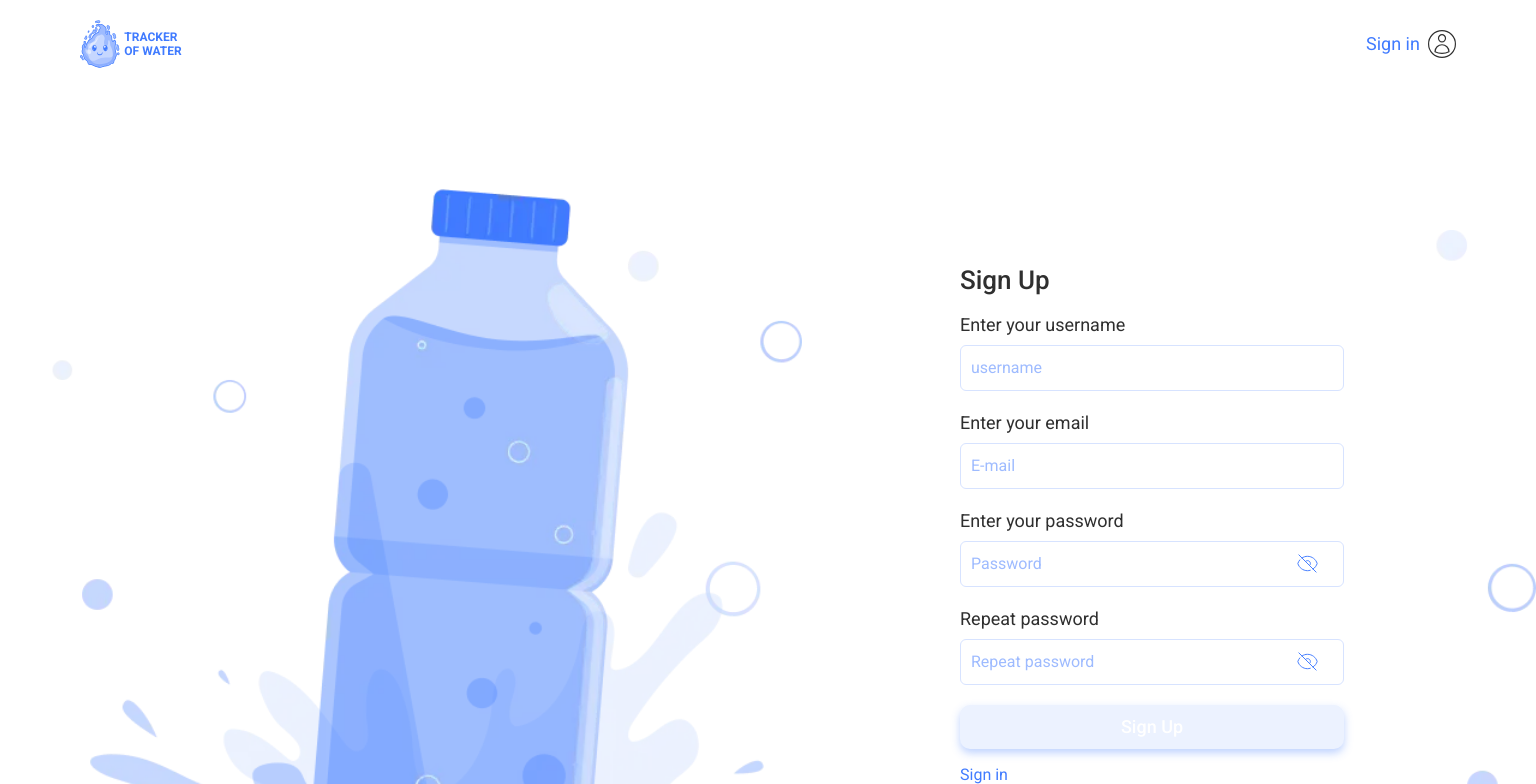
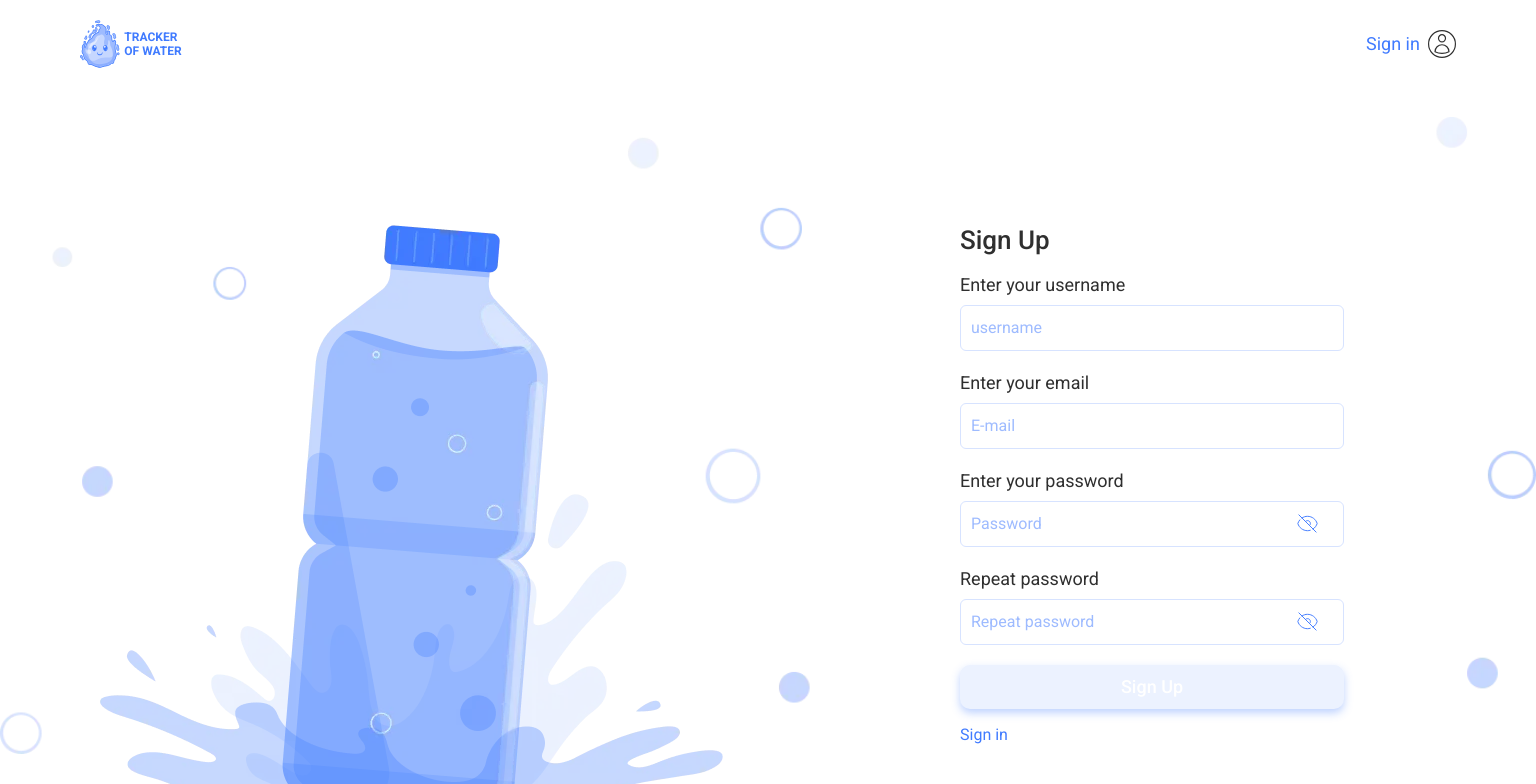
Before and after one commit to Valentan390/Water-Tracker, a React (Vite) app: page /water-tracker/signup in a window 1536 px wide. Shown: the top 784 px of the page. Built offline with nearby package versions, Linux system fonts and the light colour scheme.

Commit message:
Update AuthSignupForm

```diff
--- a/src/components/AuthSignupForm/AuthSignupForm.jsx
+++ b/src/components/AuthSignupForm/AuthSignupForm.jsx
@@ -171,6 +171,7 @@ const AuthSignupForm = () => {
       <Link to={"/signin"} className={s.signupPageLink}>
         Sign in
       </Link>
+      <div className={s.signupPageBottle}></div>
     </div>
   );
 };
--- a/src/components/AuthSignupForm/AuthSignupForm.module.css
+++ b/src/components/AuthSignupForm/AuthSignupForm.module.css
@@ -2,7 +2,7 @@
   width: 100%;
   /* margin-left: 822px; */
   /* margin-right: 198px; */
-
+  position: relative;
 }
 
 .signupPageTitle {
@@ -139,14 +139,25 @@
   color: var(--Secondary-color-5, #ff9d43);
 }
 
-
+.signupPageBottle {
+  width: 280px;
+  height: 210px;
+  background-image: image-set(
+    url(../../images/mobile/Bottle-home-screen.webp) 1x,
+    url(../../images/mobile/Bottle-home-screen@2x.webp) 2x
+  );
+  background-repeat: no-repeat;
+  background-size: contain;
+  background-position: center bottom;
+  position: absolute;
+  top: 466px;
+}
 
 @media screen and (min-width: 768px) {
   .signupPageWraper {
     width: 336px;
     margin-left: 0;
     margin-right: auto;
-
   }
   .signupPageTitle {
     line-height: 1.23;
@@ -162,6 +173,20 @@
     left: 293px;
   }
 
+  .signupPageBottle {
+    width: 500px;
+    height: 548px;
+    background-image: image-set(
+      url(../../images/tablet/Bottle-Home-Screen.webp) 1x,
+      url(../../images/tablet/Bottle-Home-Screen@2x.webp) 2x
+    );
+    background-repeat: no-repeat;
+    background-size: cover;
+    background-position: center bottom;
+    position: absolute;
+    top: 117px;
+    left: 235px;
+  }
 }
 
 @media screen and (min-width: 1440px) {
@@ -182,4 +207,19 @@
   .errorMessage {
     font-size: 12px;
   }
+
+  .signupPageBottle {
+    width: 916px;
+    height: 680px;
+    background-image: image-set(
+      url(../../images/desctop/Bottle-for-Sign-in.webp) 1x,
+      url(../../images/desctop/Bottle-for-Sign-in@2x.webp) 2x
+    );
+    background-repeat: no-repeat;
+    background-size: cover;
+    background-position: center bottom;
+    position: absolute;
+    top: -60px;
+    left: -1000px;;
+  }
 }
--- a/src/pages/SignupPage/SignupPage.module.css
+++ b/src/pages/SignupPage/SignupPage.module.css
@@ -1,33 +1,42 @@
 .sectionSignupPage {
   padding-top: 24px;
   padding-bottom: 196px;
-  background-image: url(../../images/mobile/Bottle-home-screen.webp),
-    url(../../images/mobile/Background-element-Sign-In.webp);
-  background-repeat: no-repeat, no-repeat;
-  background-size: 300px, cover;
-  background-position: bottom, center;
+  background-image: image-set(
+    url(../../images/mobile/Background-element-Sign-In.webp) 1x,
+    url(../../images/mobile/Background-element-Sign-In@2x.webp) 2x
+  );
+  background-repeat: no-repeat;
+  background-size: cover;
+  background-position: top;
 }
 
 @media screen and (min-width: 768px) {
   .sectionSignupPage {
     padding-top: 40px;
     padding-bottom: 172px;
-    background-image: url(../../images/tablet/Bottle-Home-Screen.webp),
-      url(../../images/tablet/Background-element-Home-Screen.webp);
-    background-repeat: no-repeat, no-repeat;
-    background-size: cover, cover;
-    background-position: 120px center, center;
+    /* background-image: url(../../images/tablet/Bottle-Home-Screen.webp),
+      url(../../images/tablet/Background-element-Home-Screen.webp); */
+
+    background-image: image-set(
+      url(../../images/tablet/Background-element-Home-Screen.webp) 1x,
+      url(../../images/tablet/Background-element-Home-Screen@2x.webp) 2x
+    );
+    background-repeat: no-repeat;
+    background-size: cover;
+    background-position: top;
   }
 }
 
 @media screen and (min-width: 1440px) {
   .sectionSignupPage {
-    padding-top: 148px;
+    padding-top: 108px;
     padding-bottom: 196px;
-    background-image: url(../../images/desctop/Group-36.webp),
-      url(../../images/desctop/Bottle-for-Sign-in.webp);
-    background-repeat: no-repeat, no-repeat;
-    background-size: contain, 1100px;
-    background-position: 50% 50%, -78px 0;
+    background-image: image-set(
+      url(../../images/desctop/Group-36.webp) 1x,
+      url(../../images/desctop/Group-36@2x.webp) 2x
+    );
+    background-repeat: no-repeat;
+    background-size: contain;
+    background-position: top;
   }
 }
```
